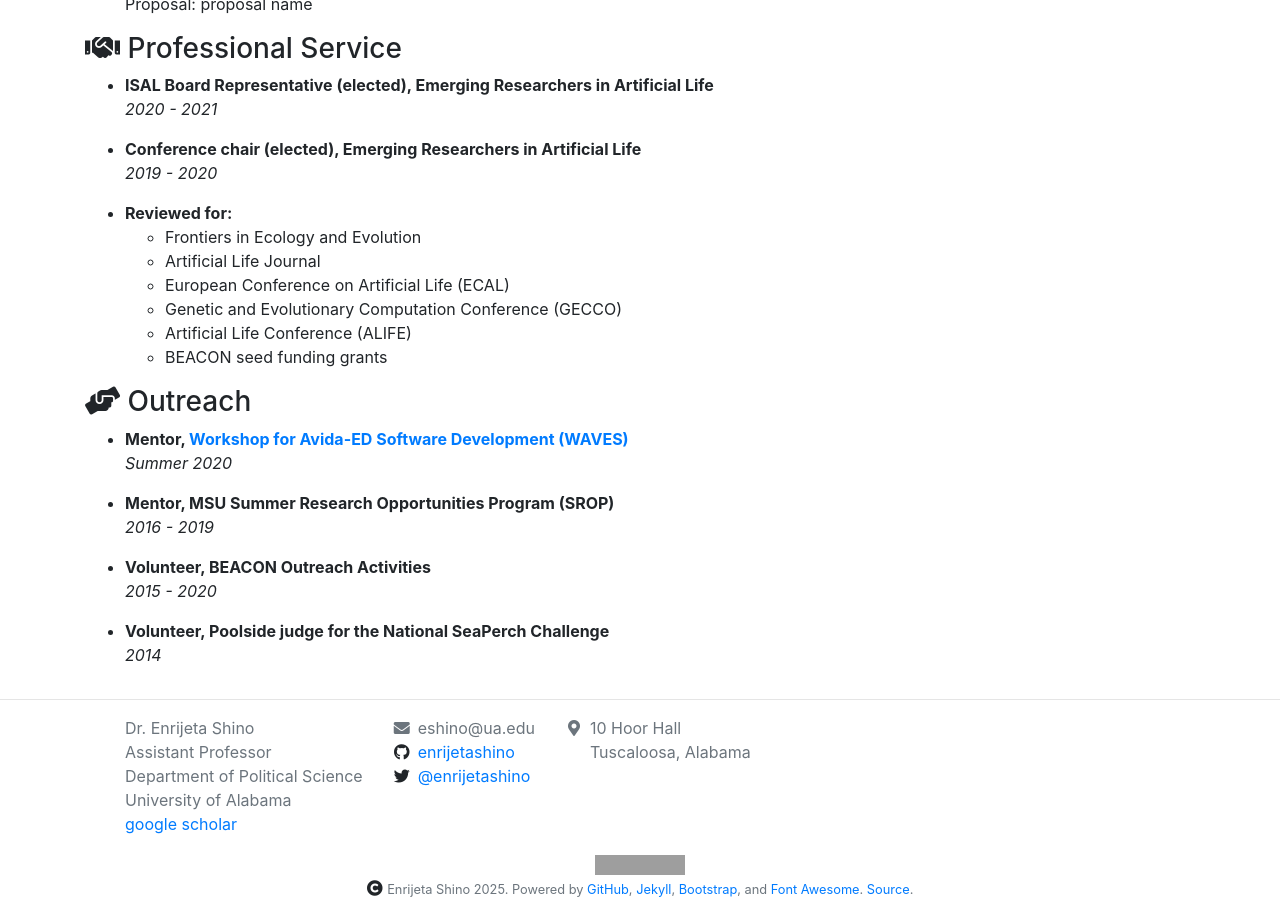
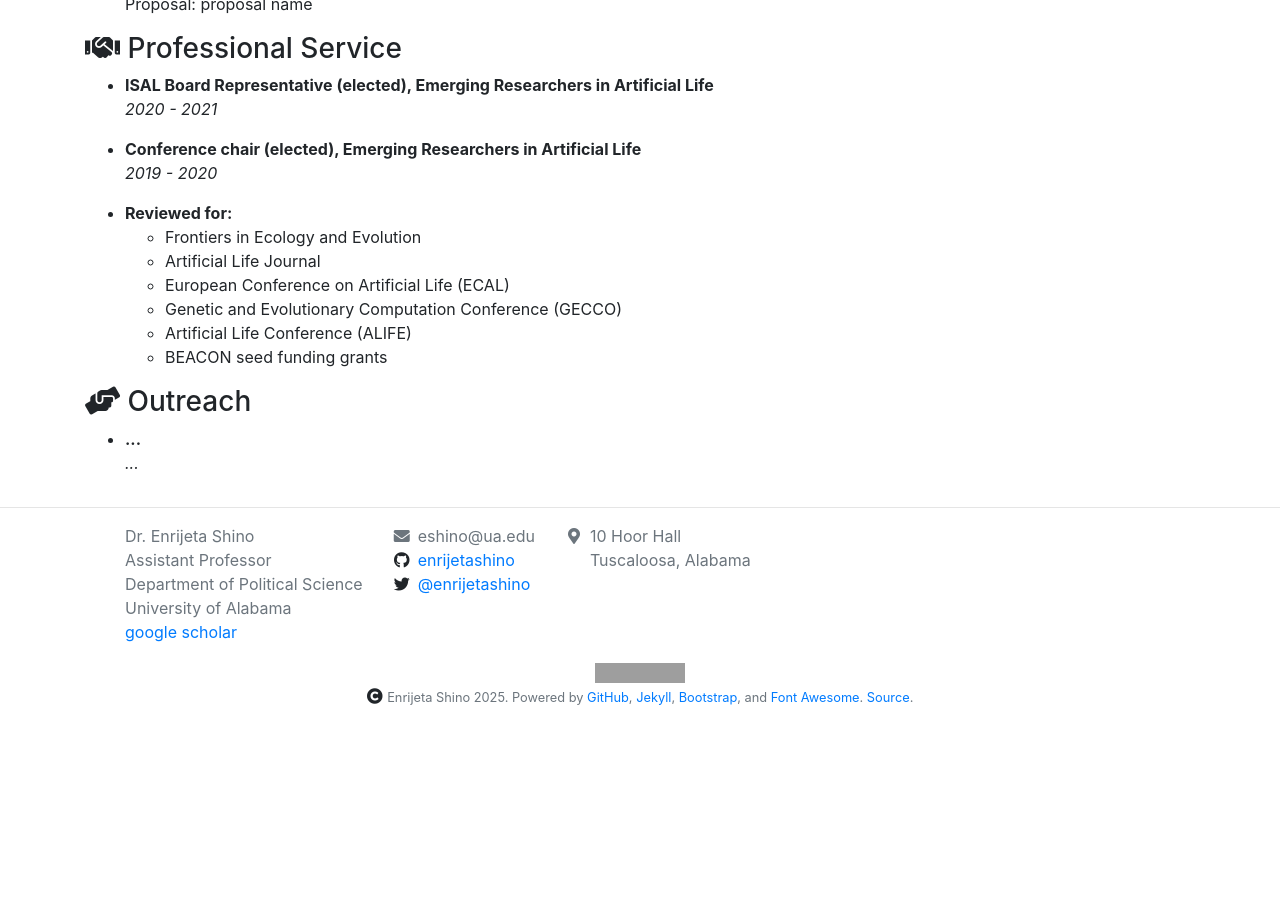
Before and after one commit to enrijetashino/enrijetashino.github.io, a Jekyll site: the page built from _pages/cv.md, in a window 1280 px wide and 900 px high, scrolled down 3434 px. Built offline with Jekyll 4.4.1, drawn with Linux system fonts in a browser that asks for light colours; nearby versions of some CDN libraries; after the commit the page ends 4142 px from its top, so only the background shows below that; grey boxes are pictures that could not be loaded.

Commit message:
Update cv_outreach.yml

```diff
--- a/_data/cv_outreach.yml
+++ b/_data/cv_outreach.yml
@@ -1,28 +1,5 @@
 - outreach: |
-    Mentor, <a href="https://mmore500.com/waves/index.html">Workshop for Avida-ED Software Development (WAVES)</a>
-  year: 2020
-  date: Summer 2020
+    ...
+  year: ...
+  date: ...
   # description: |
-  #   I mentored two workshop participants over a 10 week period.
-  #   Together, we developed open-source software to benefit the next generation of the Avida-ED scientific
-  #   and educational software platform.
-  #   Descriptions of my mentees' projects can be found
-  #   <a href="https://mmore500.com/waves/blog/wrapped-d3-visualizations.html">here</a> and
-  #   <a href="https://mmore500.com/waves/blog/d3-sorting.html">here</a>.
-
-- outreach: Volunteer, BEACON Outreach Activities
-  date: 2015 - 2020
-  year: 2015
-  # description: |
-  #   Represented BEACON at elementary school science nights, and the annual MSU Science Festival.
-
-- outreach: Mentor, MSU Summer Research Opportunities Program (SROP)
-  date: 2016 - 2019
-  year: 2019
-  # description: |
-  #   The goal of SROP is to increase the number of underrepresented students who pursue graduate study and research careers.
-  #   As a mentor, I work closely with my undergraduate mentees to develop and carry out a summer research agenda.
-
-- outreach: Volunteer, Poolside judge for the National SeaPerch Challenge
-  date: 2014
-  year: 2014
```
